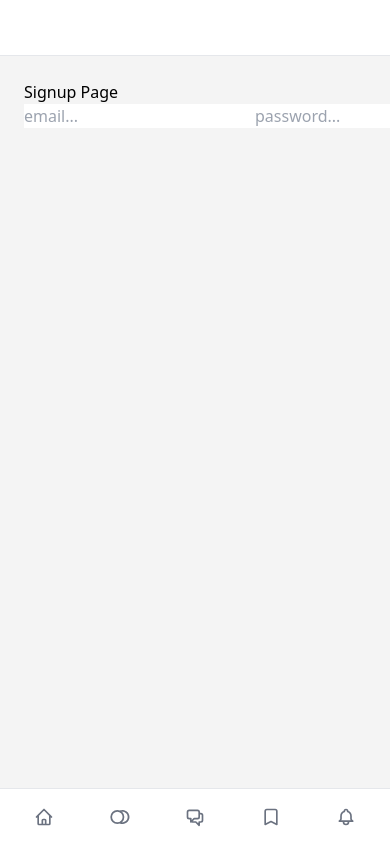
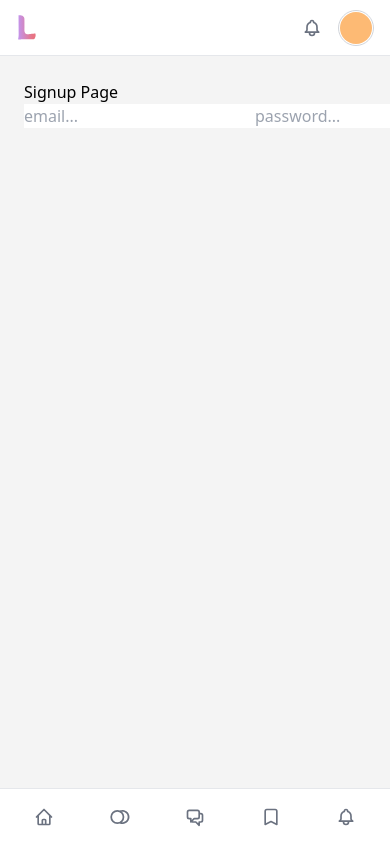
Before and after one commit to fugarino/crypto-app, a Next.js app: page /signup in a window 390 px wide. Shown: the top 844 px of the page. Built offline with nearby package versions, Linux system fonts and the light colour scheme; no server answers.

Commit message:
style: top navbar / header styles w/ profile

```diff
--- /dev/null
+++ b/pages/profile.tsx
@@ -0,0 +1,5 @@
+const Profile = () => {
+  return <h1>profile</h1>;
+};
+
+export default Profile;
--- a/src/components/buttons/MenuButton.tsx
+++ b/src/components/buttons/MenuButton.tsx
@@ -1,6 +1,6 @@
 import Link from "next/link";
 import { useRouter } from "next/router";
-import { ReactNode, useState } from "react";
+import { ReactNode, useState, useEffect } from "react";
 
 interface IMenuButtonProps {
   href: string;
@@ -10,7 +10,17 @@ interface IMenuButtonProps {
 
 export const MenuButton = ({ href, label, children }: IMenuButtonProps) => {
   const [showLabel, setShowLabel] = useState(false);
+  const [isDesktop, setDesktop] = useState(false);
   const router = useRouter();
+
+  useEffect(() => {
+    window.innerWidth > 640 ? setDesktop(true) : setDesktop(false);
+    const updateMedia = () => {
+      window.innerWidth > 640 ? setDesktop(true) : setDesktop(false);
+    };
+    window.addEventListener("resize", updateMedia);
+    return () => window.removeEventListener("resize", updateMedia);
+  }, []);
 
   return (
     <li className="relative">
@@ -26,7 +36,7 @@ export const MenuButton = ({ href, label, children }: IMenuButtonProps) => {
           {children}
         </a>
       </Link>
-      {showLabel && (
+      {showLabel && isDesktop && (
         <div className="absolute left-12 bottom-1 px-4 py-1 bg-white text-gray-600 text-center rounded-md shadow-md">
           <div className="absolute top-3 -left-1 bg-white p-1 rotate-45 shadow-md"></div>
           {label}
--- a/src/components/navigation/Header.tsx
+++ b/src/components/navigation/Header.tsx
@@ -1,5 +1,40 @@
+import { BellIcon } from "@heroicons/react/outline";
+import Link from "next/link";
+import Image from "next/image";
+import { useState } from "react";
+
 export const Header = () => {
+  const [profileBorder, setProfileBorder] = useState(false);
+
   return (
-    <div className="w-[100vw-1px] sm:w-[calc(100vw-56px)] border-b border-gray-200 h-14"></div>
+    <header className="w-[100vw-1px] sm:w-[calc(100vw-56px)] border-b border-gray-200 h-14 flex items-center justify-between p-3">
+      <Link href="/">
+        <a className="flex cursor-pointer sm:hidden">
+          <Image src="/L.svg" height={25} width={30} alt="logo" />
+        </a>
+      </Link>
+      <div className="hidden sm:flex"></div>
+      <div className="pr-1 flex items-center space-x-4">
+        <Link href="/notifications">
+          <a>
+            <BellIcon className="menuIcon text-gray-500" />
+          </a>
+        </Link>
+        <div
+          className={`w-9 h-9 rounded-full border-[1px] border-gray-300 flex items-center justify-center ${
+            profileBorder ? "hover:border-gray-400" : ""
+          } transition-all duration-200 ease-out`}
+        >
+          <Link href="/profile">
+            <a
+              onMouseEnter={() => setProfileBorder(true)}
+              onMouseLeave={() => setProfileBorder(false)}
+              onClick={() => setProfileBorder(false)}
+              className="w-[32px] h-[32px] rounded-full bg-orange-300"
+            ></a>
+          </Link>
+        </div>
+      </div>
+    </header>
   );
 };
```
